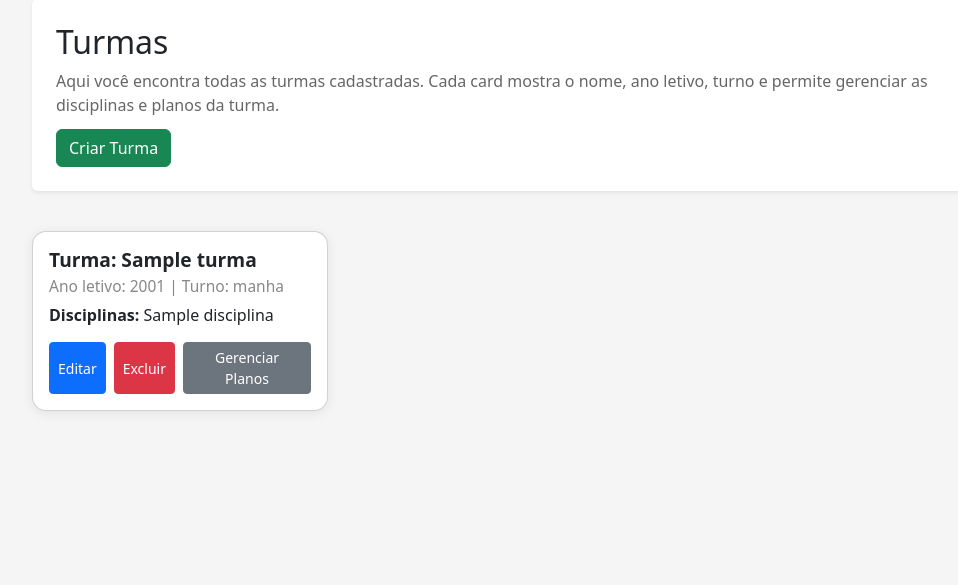
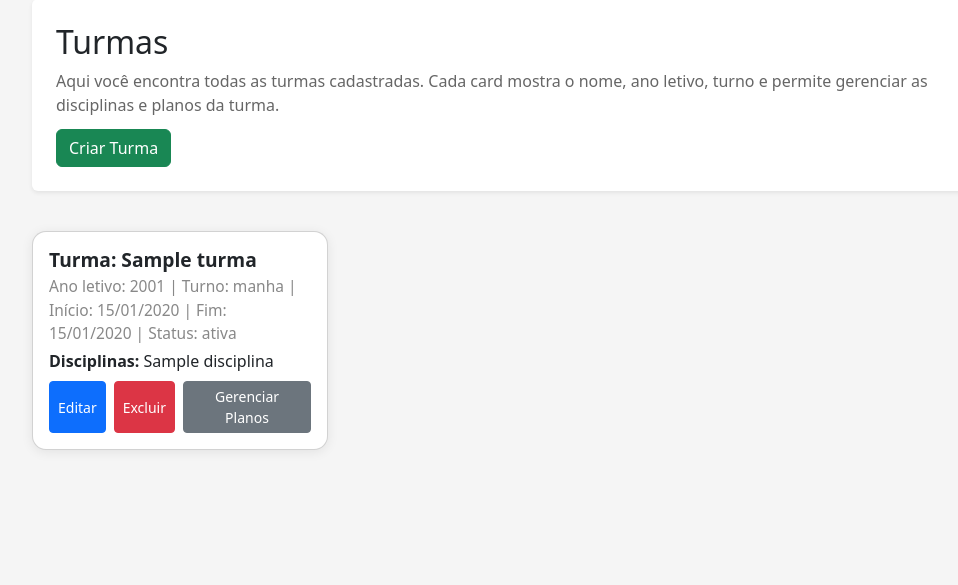
Before and after one commit to Marco-Bubola/Page--PI, a PHP site: page /views/turmas.php in a window 1280 px wide. Shown: the part 85-670 px from the top of the page, without its empty margins (140-1098 px from the left). Run offline with PHP 8.4, Linux system fonts and the light colour scheme; a user stored in the database is signed in; tables that the repository leaves empty hold one stand-in row (values such as "Sample post"); some libraries are stand-ins or nearby versions.

Commit message:
Update turmas.php

```diff
--- a/views/turmas.php
+++ b/views/turmas.php
@@ -93,7 +93,11 @@ if ($result && $result->num_rows > 0) {
                         <div class="card card-turma h-100">
                             <div class="card-body d-flex flex-column">
                                 <h5 class="card-title mb-1">Turma: <?= htmlspecialchars($turma['nome']) ?></h5>
-                                <div class="turma-meta mb-1">Ano letivo: <?= htmlspecialchars($turma['ano_letivo']) ?> | Turno: <?= htmlspecialchars($turma['turno']) ?></div>
+                                <div class="turma-meta mb-1">Ano letivo: <?= htmlspecialchars($turma['ano_letivo']) ?> | Turno: <?= htmlspecialchars($turma['turno']) ?>
+                                    | Início: <?= $turma['inicio'] ? date('d/m/Y', strtotime($turma['inicio'])) : '-' ?>
+                                    | Fim: <?= $turma['fim'] ? date('d/m/Y', strtotime($turma['fim'])) : '-' ?>
+                                    | Status: <?= htmlspecialchars($turma['status']) ?>
+                                </div>
                                 <div class="mb-2"><b>Disciplinas:</b> <?php
                                     $ids = isset($turmaDisciplinas[$turma['id']]) ? $turmaDisciplinas[$turma['id']] : [];
                                     $nomes = [];
@@ -101,7 +105,7 @@ if ($result && $result->num_rows > 0) {
                                     echo $nomes ? implode(', ', $nomes) : '<span class="text-muted">Nenhuma</span>';
                                 ?></div>
                                 <div class="d-flex gap-2 mt-auto">
-                                    <button class="btn btn-primary btn-sm" onclick="abrirModalEditarTurma(<?= $turma['id'] ?>, '<?= htmlspecialchars(addslashes($turma['nome'])) ?>', '<?= $turma['ano_letivo'] ?>', '<?= $turma['turno'] ?>')">Editar</button>
+                                    <button class="btn btn-primary btn-sm" onclick="abrirModalEditarTurma(<?= $turma['id'] ?>, '<?= htmlspecialchars(addslashes($turma['nome'])) ?>', '<?= $turma['ano_letivo'] ?>', '<?= $turma['turno'] ?>', '<?= $turma['inicio'] ?>', '<?= $turma['fim'] ?>', '<?= $turma['status'] ?>')">Editar</button>
                                     <button class="btn btn-danger btn-sm" onclick="abrirModalExcluirTurma(<?= $turma['id'] ?>, '<?= htmlspecialchars(addslashes($turma['nome'])) ?>')">Excluir</button>
                                     <a href="planos.php?turma_id=<?= $turma['id'] ?>" class="btn btn-secondary btn-sm">Gerenciar Planos</a>
                                 </div>
@@ -126,6 +130,21 @@ if ($result && $result->num_rows > 0) {
                 <option value="manha">Manhã</option>
                 <option value="tarde">Tarde</option>
                 <option value="noite">Noite</option>
+            </select>
+            <div class="row mb-2">
+                <div class="col">
+                    <label>Início:</label>
+                    <input type="date" name="inicio" id="inicio_turma" class="form-control">
+                </div>
+                <div class="col">
+                    <label>Fim:</label>
+                    <input type="date" name="fim" id="fim_turma" class="form-control">
+                </div>
+            </div>
+            <select name="status" id="status_turma" class="form-select mb-2">
+                <option value="ativa">Ativa</option>
+                <option value="concluída">Concluída</option>
+                <option value="cancelada">Cancelada</option>
             </select>
             <label><b>Disciplinas da turma:</b></label>
             <select name="disciplinas[]" id="disciplinas_turma" class="form-select mb-2" multiple required>
@@ -161,6 +180,9 @@ function abrirModalTurma() {
     document.getElementById('nome_turma').value = '';
     document.getElementById('ano_letivo_turma').value = '';
     document.getElementById('turno_turma').value = 'manha';
+    document.getElementById('inicio_turma').value = '';
+    document.getElementById('fim_turma').value = '';
+    document.getElementById('status_turma').value = 'ativa';
     let sel = document.getElementById('disciplinas_turma');
     for (let i = 0; i < sel.options.length; i++) sel.options[i].selected = false;
     // Destroy and re-initialize Select2
@@ -176,13 +198,16 @@ function abrirModalTurma() {
     });
     document.getElementById('modalTurma').style.display = 'block';
 }
-function abrirModalEditarTurma(id, nome, ano, turno) {
+function abrirModalEditarTurma(id, nome, ano, turno, inicio, fim, status) {
     document.getElementById('formTurma').action = '../controllers/editar_turma.php';
     document.getElementById('tituloModalTurma').innerText = 'Editar Turma';
     document.getElementById('id_turma').value = id;
     document.getElementById('nome_turma').value = nome;
     document.getElementById('ano_letivo_turma').value = ano;
     document.getElementById('turno_turma').value = turno;
+    document.getElementById('inicio_turma').value = inicio || '';
+    document.getElementById('fim_turma').value = fim || '';
+    document.getElementById('status_turma').value = status || 'ativa';
     let sel = document.getElementById('disciplinas_turma');
     for (let i = 0; i < sel.options.length; i++) sel.options[i].selected = false;
     let turmaDiscs = {};
```
